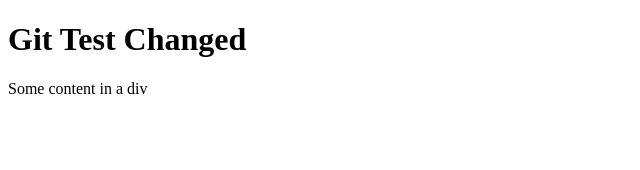
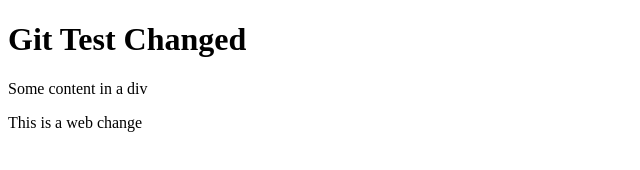
Before and after one commit to aaron-smith218/FirstRepo, a plain HTML site: page index.html in a window 1280 px wide. Shown: the whole page, without its empty margins (0-640 px from the left). Drawn offline with Linux system fonts and the light colour scheme.

Commit message:
Change from the web

```diff
--- a/index.html
+++ b/index.html
@@ -6,6 +6,6 @@
 	<Body>
 		<h1>Git Test Changed</h1>
 		<div>Some content in a div</div>
-
+		<p>This is a web change</p>
 	</Body>
 </HTML>
```
